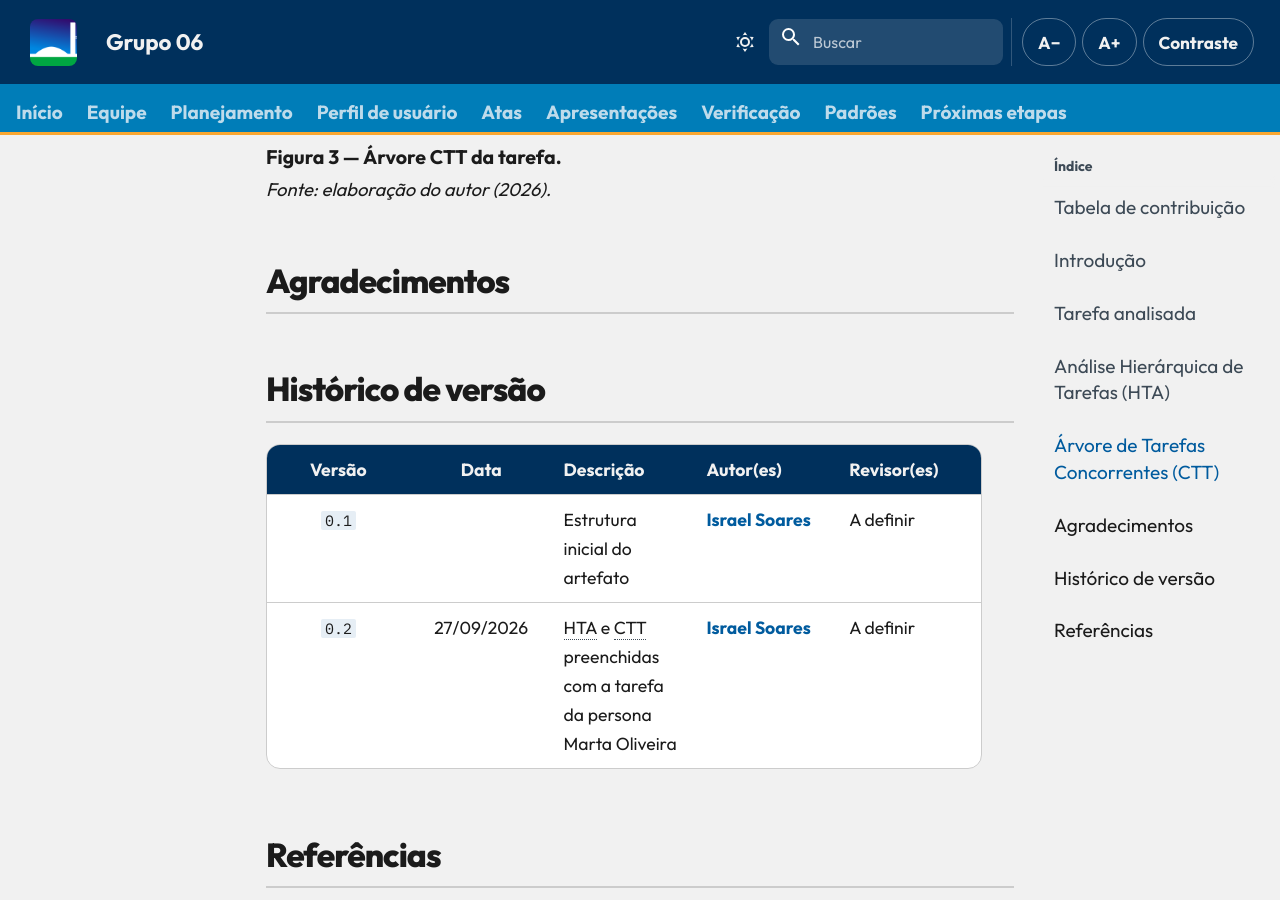
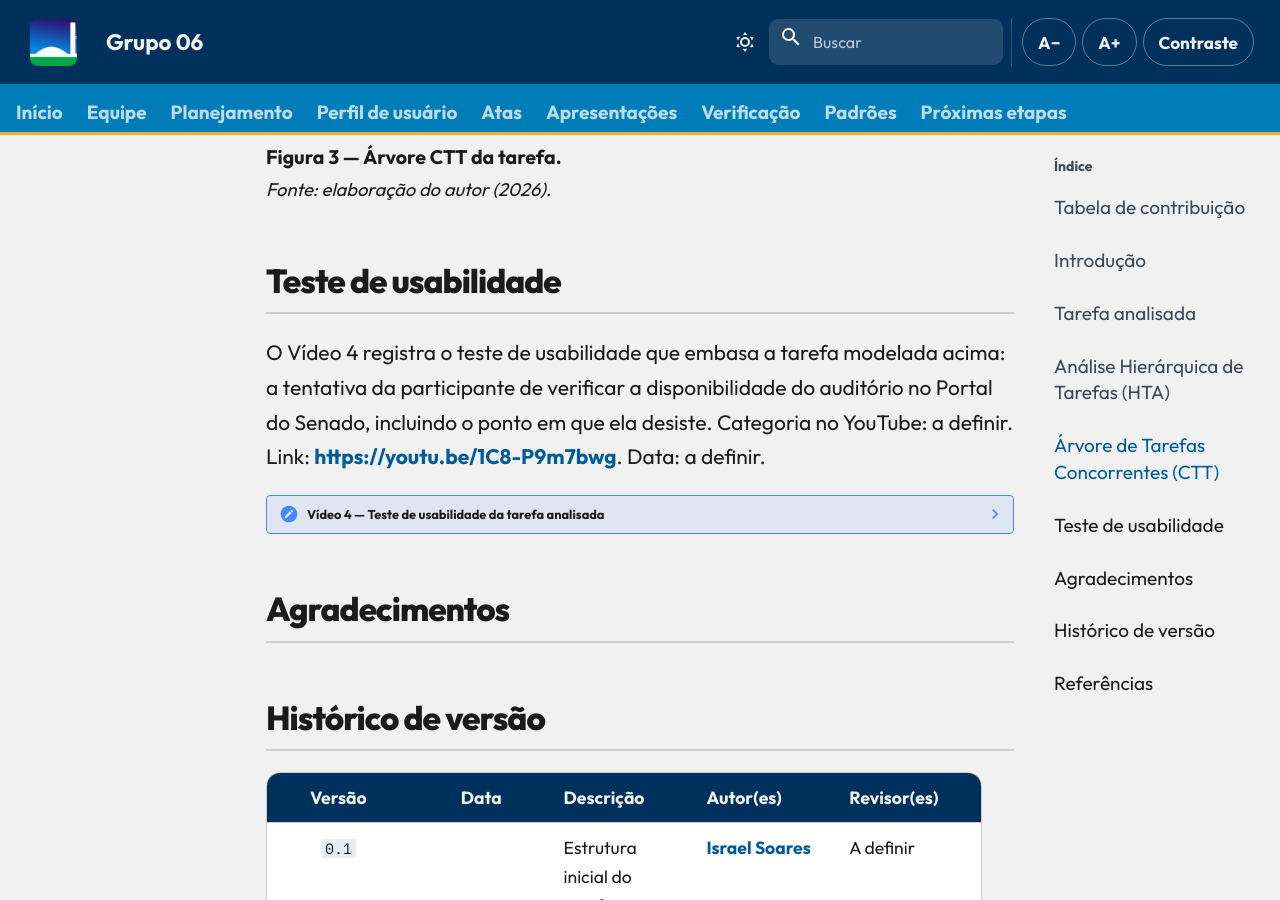
Before and after one commit to Interacao-Humano-Computador/2026.2-Grupo06, an MkDocs documentation site: the page built from docs/entrega-2/individual/israel/analise-tarefas.md, in a window 1280 px wide and 900 px high, scrolled down 6932 px. Built offline with MkDocs 1.6.1 and Material for MkDocs 9.7.7, drawn with Linux system fonts in a browser that asks for light colours; comment, search, counter and statistics services are not loaded.

Commit message:
fix:correção e preenchimento de arquivos

```diff
--- a/docs/entrega-2/individual/israel/analise-tarefas.md
+++ b/docs/entrega-2/individual/israel/analise-tarefas.md
@@ -154,6 +154,27 @@
 <p class="caption">Figura 3 — Árvore CTT da tarefa.</p>
 <p class="source">Fonte: elaboração do autor (2026).</p>
 
+## Teste de usabilidade
+
+O Vídeo 4 registra o teste de usabilidade que embasa a tarefa modelada acima: a tentativa da participante de verificar a disponibilidade do auditório no Portal do Senado, incluindo o ponto em que ela desiste. Categoria no YouTube: a definir. Link: [https://youtu.be/1C8-P9m7bwg](https://youtu.be/1C8-P9m7bwg). Data: a definir.
+
+??? note "Vídeo 4 — Teste de usabilidade da tarefa analisada"
+
+    <div style="position: relative; width: 100%; padding-bottom: 56.25%; margin: 1.5rem 0; height: 0; overflow: hidden; border-radius: 0.8rem; box-shadow: 0 8px 24px rgba(10, 35, 66, 0.12);">
+      <iframe
+        loading="lazy"
+        style="position: absolute; top: 0; left: 0; width: 100%; height: 100%; border: 0;"
+        src="https://www.youtube-nocookie.com/embed/1C8-P9m7bwg"
+        title="Teste de usabilidade — tarefa de Marta Oliveira"
+        allow="accelerometer; autoplay; clipboard-write; encrypted-media; gyroscope; picture-in-picture; web-share"
+        referrerpolicy="strict-origin-when-cross-origin"
+        allowfullscreen>
+      </iframe>
+    </div>
+
+    <p class="caption">Vídeo 4 — Teste de usabilidade da tarefa analisada.</p>
+    <p class="source">Fonte: elaboração do autor (2026).</p>
+
 ## Agradecimentos
 
 <!-- Preencher, se aplicável. -->
```
Also changed, not shown: docs/entrega-2/individual/israel/entrevista-observacao.md (+2 -2 lines).
